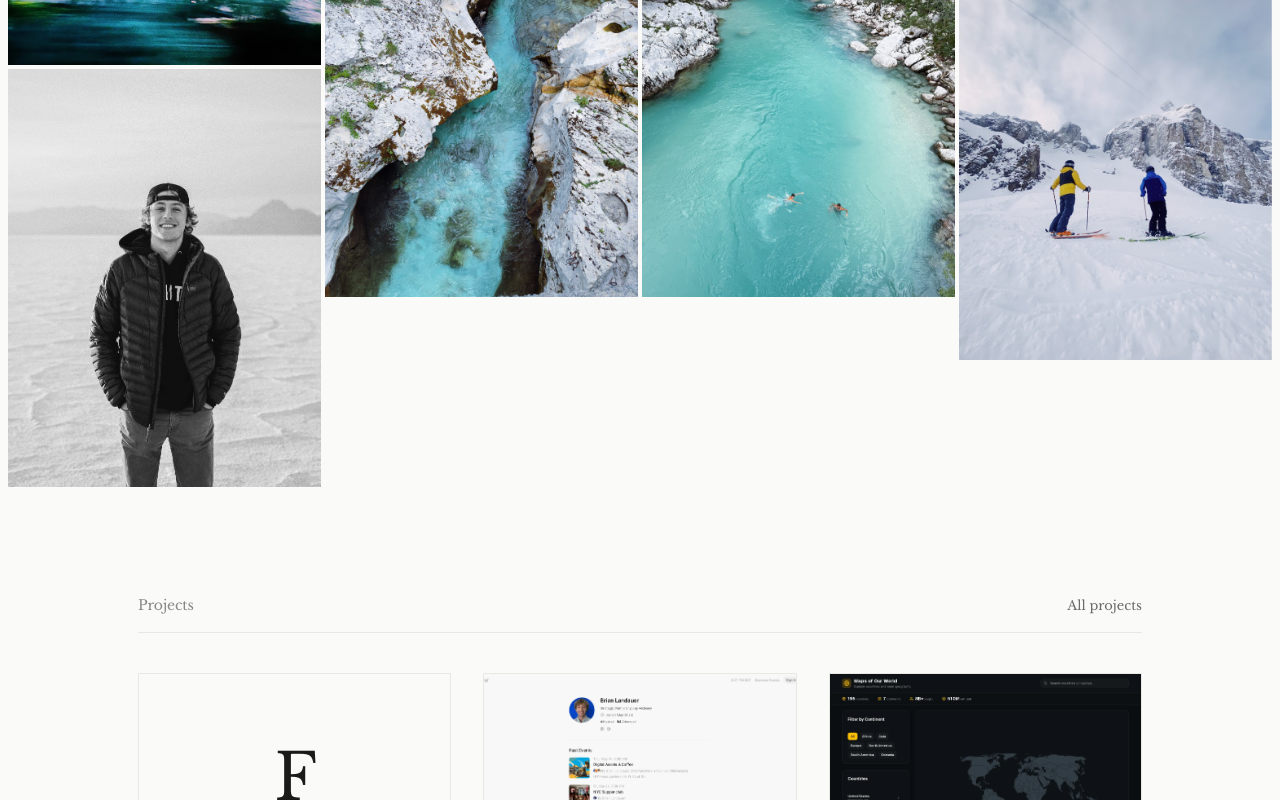
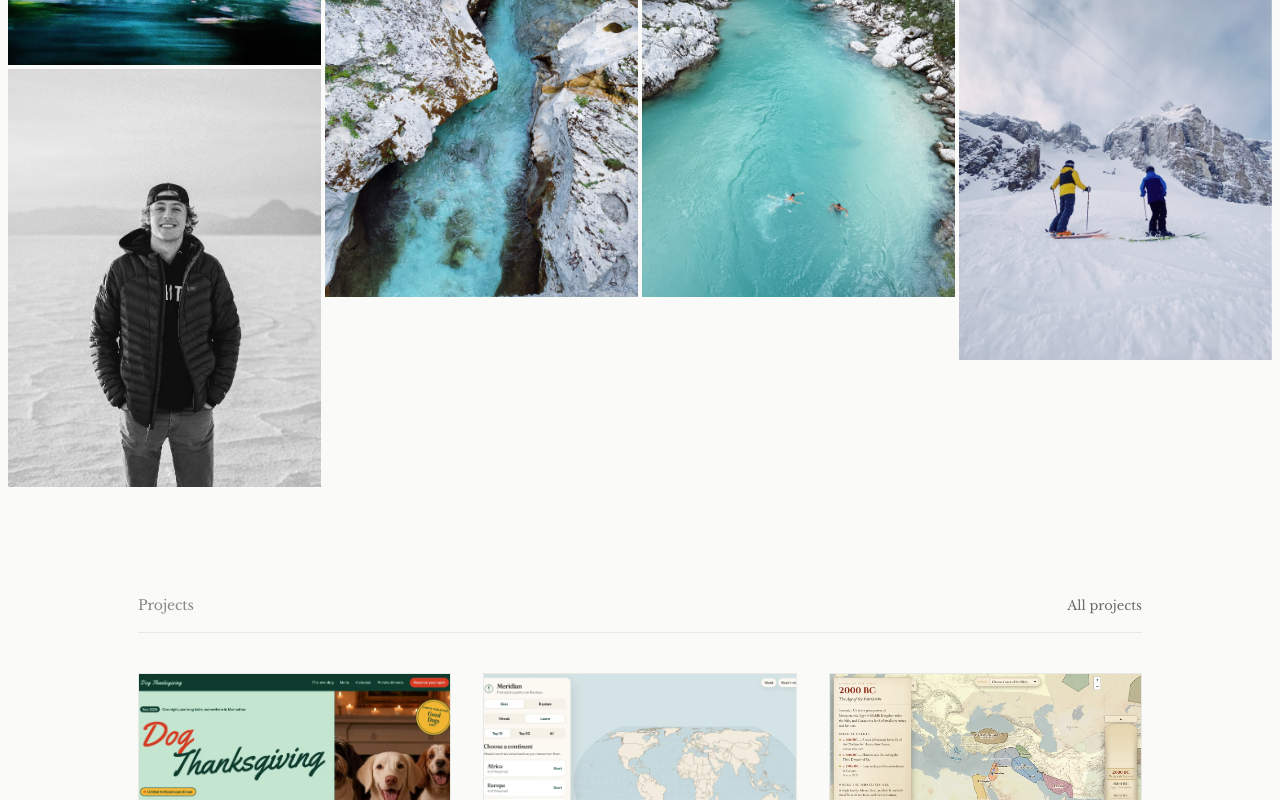
Before and after one commit to throwawayeml728-art/briam-xyz, a Next.js app: page / in a window 1280 px wide. Shown: the part 2000-2800 px from the top of the page. Built offline with nearby package versions, Linux system fonts and the light colour scheme.

Commit message:
Remove first three project cards

```diff
--- a/data/content.ts
+++ b/data/content.ts
@@ -49,26 +49,6 @@ export const siteConfig = {
 // Entries without an image get a typographic fallback tile (large initial) automatically.
 export const projects: Project[] = [
   {
-    name: 'FrameCoach',
-    desc: 'AI-powered iPhone app for real-time photography composition coaching.',
-    year: '2025–',
-    status: 'in progress',
-  },
-  {
-    name: 'NYC Thirdspace Community',
-    desc: 'A tradfi-crypto bridge community rooted in the Thirdspace concept.',
-    year: '2025',
-    url: 'https://luma.com/user/usr-Eh8dQi5q7sejAW6',
-    image: '/projects/nyc-thirdspace-community.webp',
-  },
-  {
-    name: 'World Map Explorer',
-    desc: 'Interactive world map with country exploration and quiz features. Built with Next.js.',
-    year: '2025',
-    url: 'https://v0-world-map-app-theta.vercel.app',
-    image: '/projects/world-map-explorer.webp',
-  },
-  {
     name: 'Dog Thanksgiving NYC',
     desc: 'A five-course, dog-safe Thanksgiving tasting menu in New York City.',
     year: '2026',
```
Also changed, not shown: public/projects/nyc-thirdspace-community.webp (deleted), public/projects/world-map-explorer.webp (deleted).
